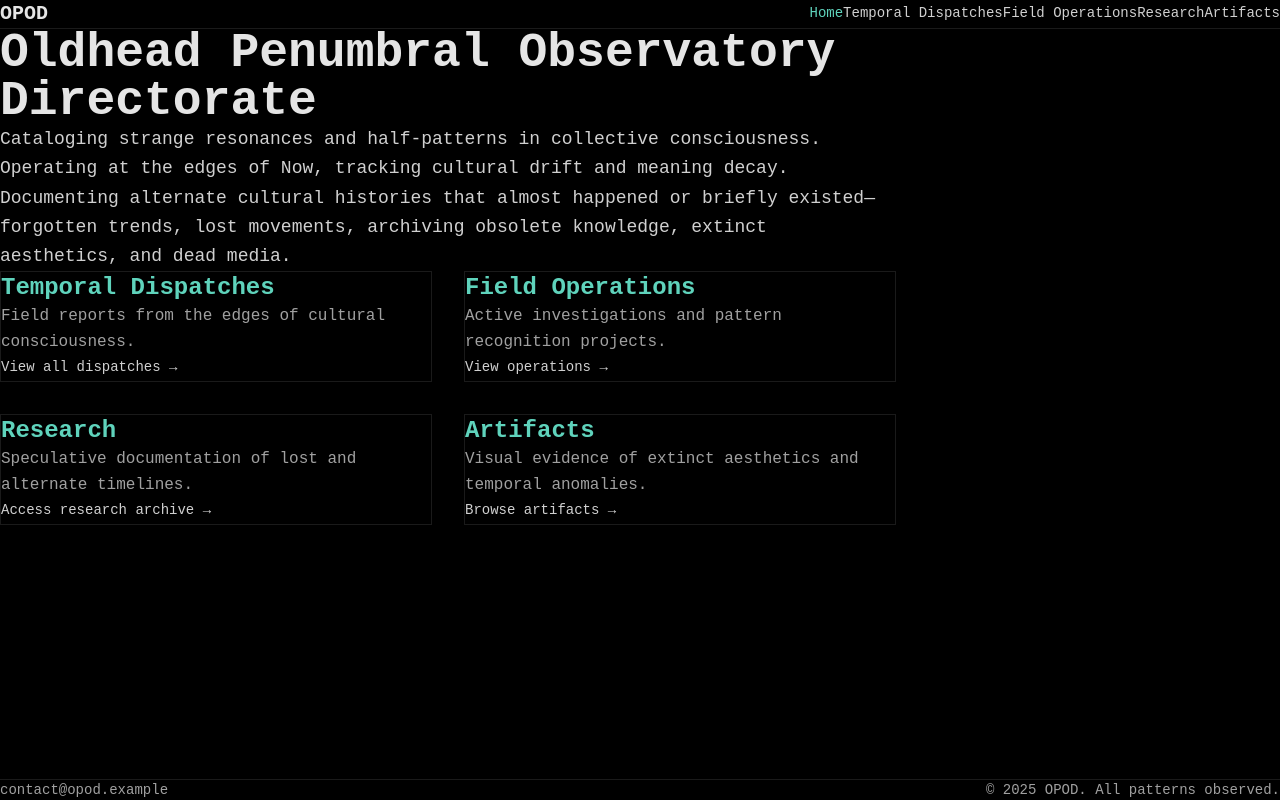
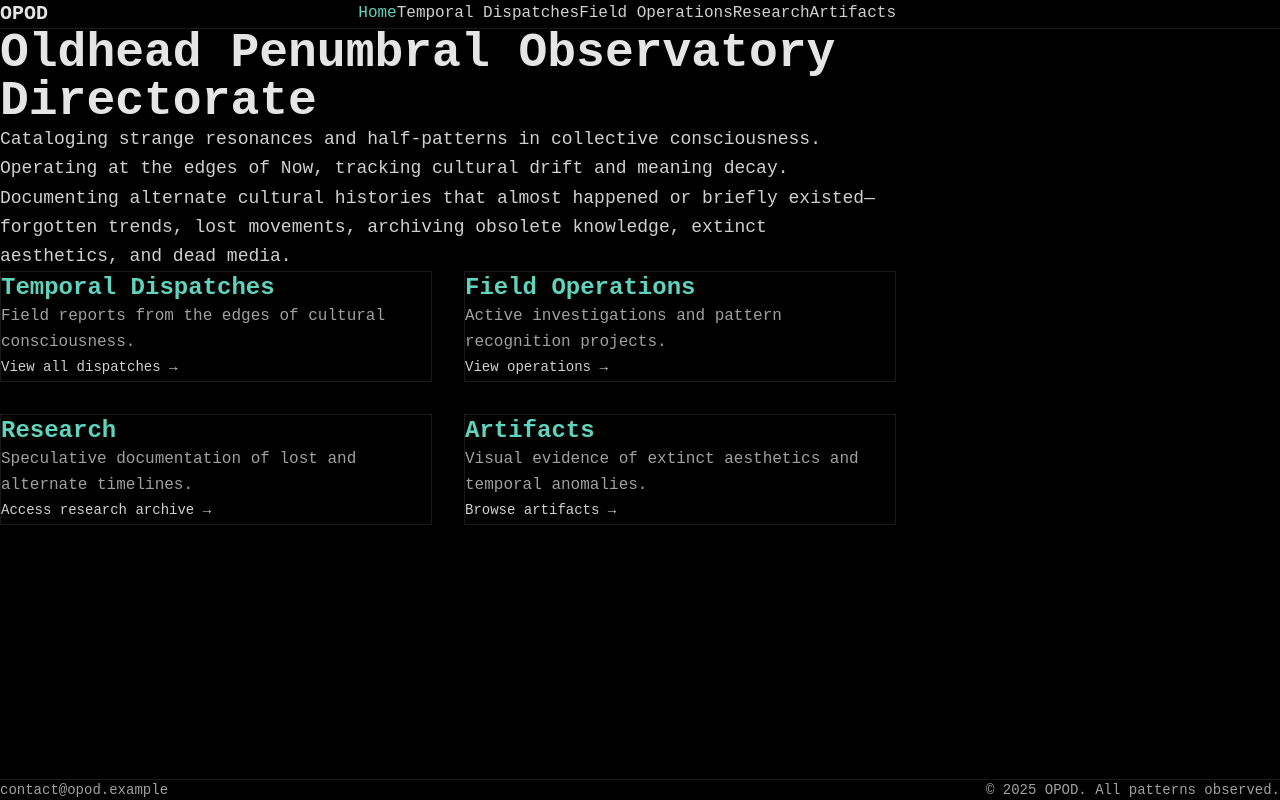
Before and after one commit to oldheadsouf/opod, an Astro site: page / in a window 1280 px wide. Built offline with nearby package versions, Linux system fonts and the light colour scheme; Astro itself is replaced by a stand-in of ours.

Commit message:
fix nav link alignment on header

```diff
--- a/src/components/Header.astro
+++ b/src/components/Header.astro
@@ -12,7 +12,7 @@ const currentPath = Astro.url.pathname;
 
 <header class="border-b border-slate sticky top-0 bg-obsidian z-50">
   <nav class="container mx-auto px-4 py-4" aria-label="Main navigation">
-    <div class="flex items-center justify-between">
+    <div class="max-w-4xl mx-auto flex items-center justify-between">
       <!-- Logo/Wordmark -->
       <a
         href="/"
@@ -23,14 +23,14 @@ const currentPath = Astro.url.pathname;
       </a>
 
       <!-- Desktop Navigation -->
-      <ul class="hidden md:flex items-center space-x-6">
+      <ul class="hidden md:flex items-center space-x-10">
         {navItems.map(({ label, href }) => {
           const isActive = currentPath === href || (href !== '/' && currentPath.startsWith(href));
           return (
             <li>
               <a
                 href={href}
-                class={`text-sm hover:text-cyan transition-colors duration-200 ${
+                class={`hover:text-cyan transition-colors duration-200 ${
                   isActive ? 'text-cyan' : 'text-mist'
                 }`}
                 aria-current={isActive ? 'page' : undefined}
```
